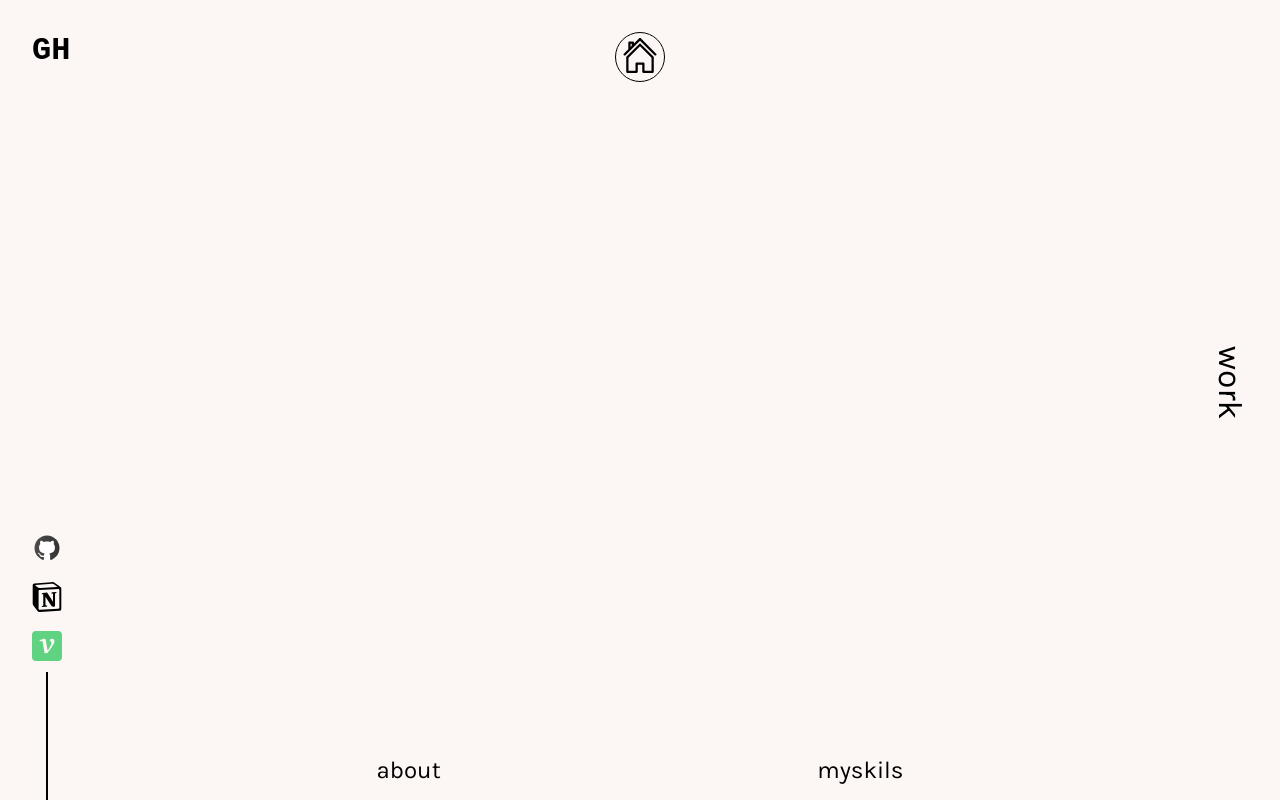
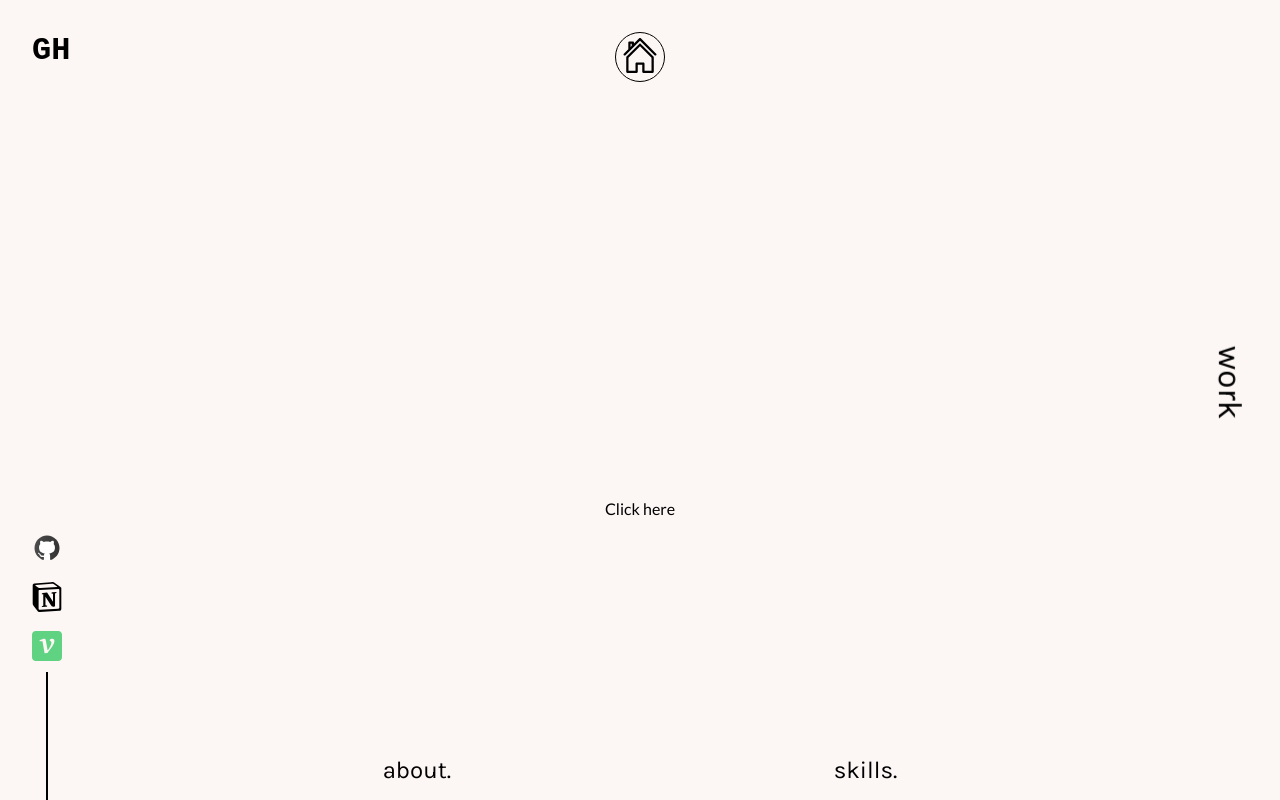
Before and after one commit to GilhwanE/react-portfolio-.ver2-, a React (Create React App) app: page / in a window 1280 px wide. Built offline with nearby package versions, Linux system fonts and the light colour scheme; some icons are missing; the HTML template or start-up script is replaced by a standard one.

Commit message:
🚧  Add func ( motion ) , Intro section

```diff
--- a/src/components/Main.js
+++ b/src/components/Main.js
@@ -1,9 +1,13 @@
-import React from 'react';
+import React, { useState } from 'react';
 import { NavLink } from 'react-router-dom';
-import styled from 'styled-components';
+import styled, { keyframes } from 'styled-components';
+import { motion } from 'framer-motion';
 import HomeButton from '../subComponents/HomeButton';
 import LogoComponent from '../subComponents/LogoComponent';
 import SocialIcons from '../subComponents/SocialIcons';
+import Intro from './Intro';
+
+import { ReactComponent as CenterImg } from '../assets/svg/center-img.svg';
 
 const MainContainer = styled.div`
   background: ${(props) => props.theme.body};
@@ -23,12 +27,57 @@ const MainContainer = styled.div`
   }
 `;
 
+const rotate = keyframes`
+from{
+   transform: rotate(0);
+}
+to {
+  transform: rotate(360deg);
+}
+`;
+
 const Container = styled.div`
   padding: 2rem;
 `;
 
+const Center = styled.div`
+  position: absolute;
+  top: ${(props) => (props.click ? '85%' : '50%')};
+  left: ${(props) => (props.click ? '92%' : '50%')};
+  transform: translate(-50%, -50%);
+  cursor: pointer;
+
+  display: flex;
+  flex-direction: column;
+  align-items: center;
+  justify-content: center;
+  transition: all 1s ease;
+
+  & > :first-child {
+    animation: ${rotate} infinite 1.5s linear;
+  }
+
+  & > :last-child {
+    padding-top: 1rem;
+    display: ${(props) => (props.click ? 'none' : 'inline - block')};
+  }
+`;
+
+const DarkDiv = styled.div`
+  position: absolute;
+  bottom: 0;
+  top: 0;
+  right: 50%;
+
+  background-color: #000;
+  width: ${(props) => (props.click ? '50%' : '0%')};
+  height: ${(props) => (props.click ? '100%' : '0%')};
+  z-index: 1;
+  transition: height 0.5s ease, width 0.5s ease 0.5s;
+`;
+
 const WORK = styled(NavLink)`
-  color: ${(props) => props.theme.text};
+  color: ${(props) => (props.click ? props.theme.body : props.theme.text)};
   position: absolute;
   font-size: 1.4rem;
   top: 50%;
@@ -49,7 +98,7 @@ const Bottombar = styled.div`
 `;
 
 const ABOUT = styled(NavLink)`
-  color: ${(props) => props.theme.text};
+  color: ${(props) => (props.click ? props.theme.body : props.theme.text)};
   text-decoration: none;
   z-index: 1;
 `;
@@ -61,26 +110,46 @@ const SKILS = styled(NavLink)`
 `;
 
 const Main = () => {
+  const [click, setClick] = useState(false);
+
+  const handleClick = () => setClick(!click);
   return (
     <MainContainer>
+      <DarkDiv click={click} />
       <Container>
         <HomeButton />
-        <LogoComponent />
-        <SocialIcons />
+        <LogoComponent theme={click ? 'dark' : 'light'} />
+        <SocialIcons theme={click ? 'dark' : 'light'} />
+        <Center click={click}>
+          <CenterImg
+            onClick={() => handleClick()}
+            width={click ? 120 : 200}
+            height={click ? 120 : 200}
+            fill="currentColor"
+          />
+          <span>Click here</span>
+        </Center>
 
         <WORK to="/work">
-          <h2>work</h2>
+          <motion.h2 whileHover={{ scale: 1.1 }} whileTap={{ scale: 0.9 }}>
+            work
+          </motion.h2>
         </WORK>
 
         <Bottombar>
-          <ABOUT to="/about">
-            <h2>about</h2>
+          <ABOUT to="/about" click={click}>
+            <motion.h2 whileHover={{ scale: 1.1 }} whileTap={{ scale: 0.9 }}>
+              about.
+            </motion.h2>
           </ABOUT>
           <SKILS to="/myskils">
-            <h2>myskils</h2>
+            <motion.h2 whileHover={{ scale: 1.1 }} whileTap={{ scale: 0.9 }}>
+              skills.
+            </motion.h2>
           </SKILS>
         </Bottombar>
       </Container>
+      {click ? <Intro click={click} /> : null}
     </MainContainer>
   );
 };
```
